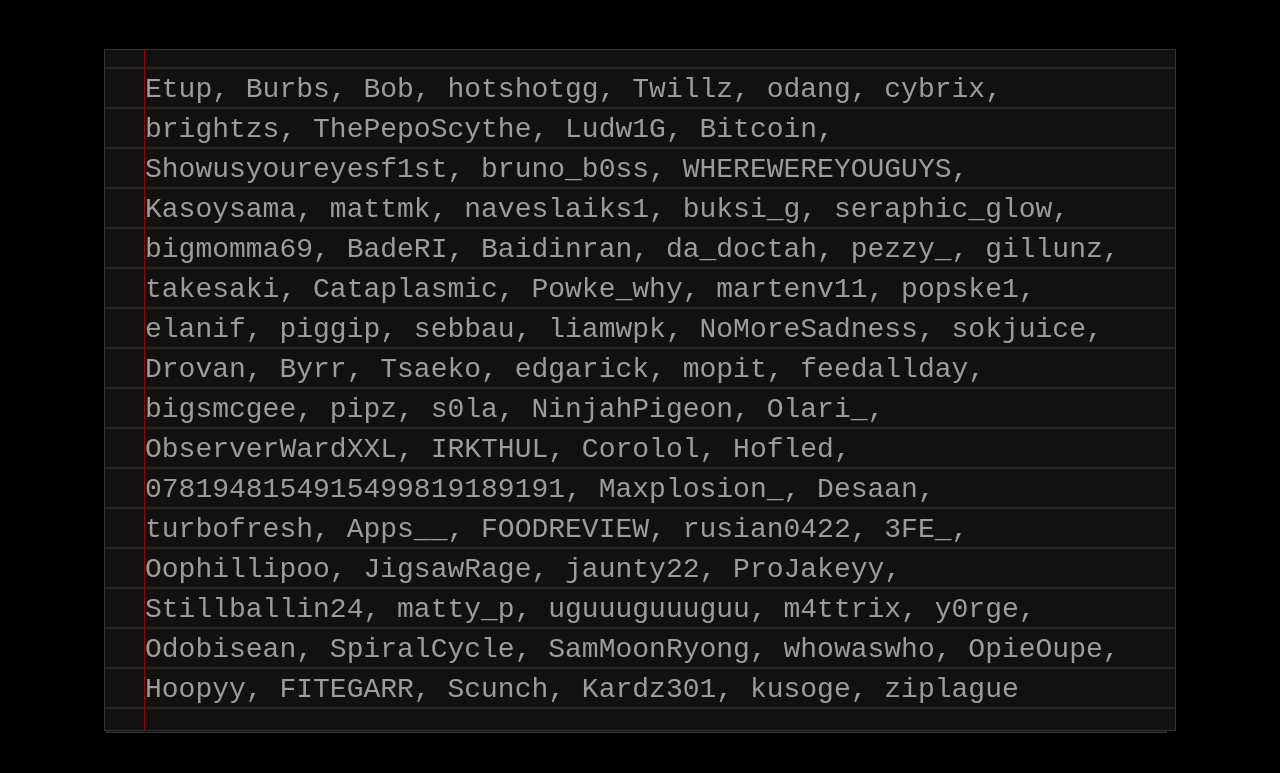
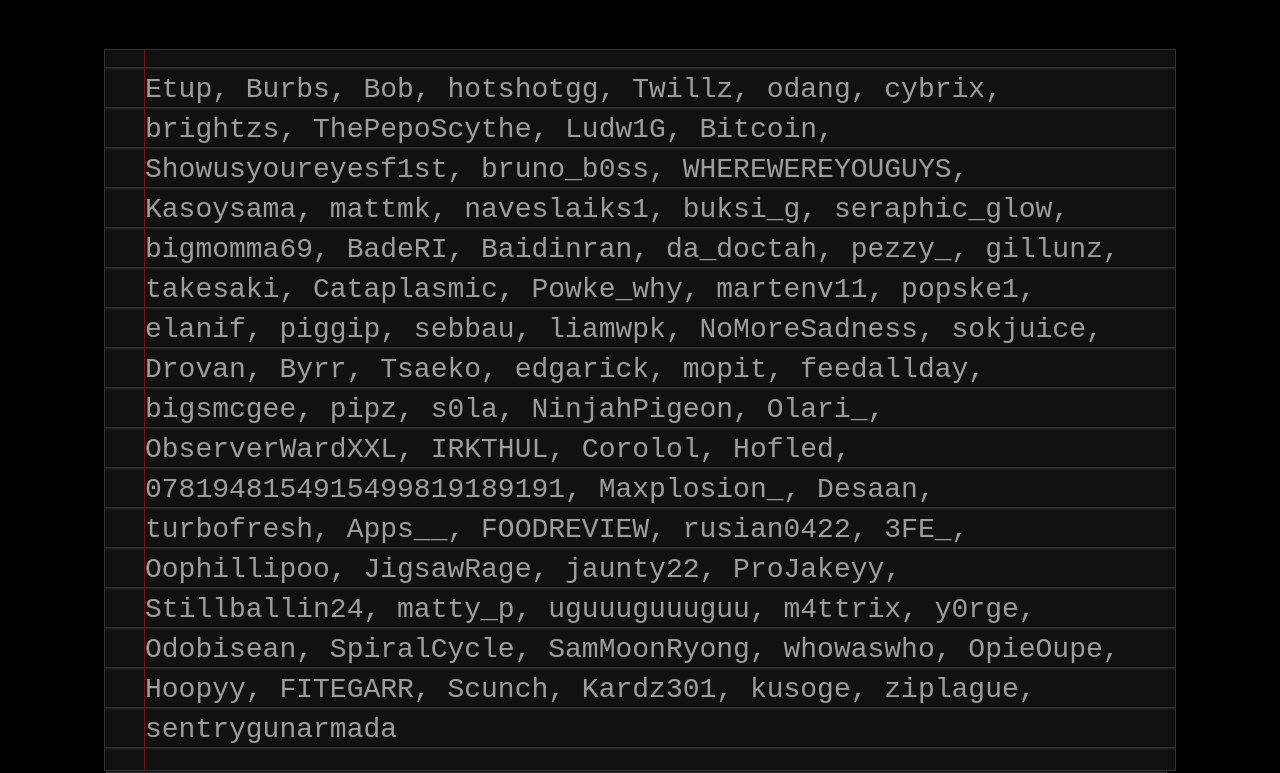
Before and after one commit to ww9/tasty, a plain HTML site: page index.html in a window 1280 px wide. Shown: the part 495-1268 px from the top of the page. Before the commit the page ends 1228 px from the top, so only its background shows below. Drawn offline with Linux system fonts and the light colour scheme.

Commit message:
sentrygunarmada

```diff
--- a/index.html
+++ b/index.html
@@ -83,7 +83,7 @@
 		<img class="banner" src="bg.png" />
 		<div class="paper" contenteditable="true">
 Etup, Burbs, Bob, hotshotgg, Twillz, odang, cybrix, brightzs, ThePepoScythe, Ludw1G, Bitcoin, Showusyoureyesf1st, bruno_b0ss, WHEREWEREYOUGUYS, Kasoysama, mattmk, naveslaiks1, buksi_g, seraphic_glow, bigmomma69, BadeRI, Baidinran, da_doctah, pezzy_, gillunz, takesaki, Cataplasmic, Powke_why, martenv11, popske1, elanif, piggip, sebbau, liamwpk, NoMoreSadness, sokjuice, Drovan, Byrr, Tsaeko, edgarick, mopit, feedallday, bigsmcgee, pipz, s0la, NinjahPigeon, Olari_, ObserverWardXXL, IRKTHUL, Corolol, Hofled, 0781948154915499819189191, Maxplosion_, Desaan, turbofresh, Apps__, FOODREVIEW, rusian0422, 3FE_, Oophillipoo, JigsawRage, jaunty22, ProJakeyy, Stillballin24, matty_p, uguuuguuuguu, m4ttrix, y0rge, Odobisean, SpiralCycle, SamMoonRyong, whowaswho, OpieOupe, Hoopyy, FITEGARR, Scunch,
-Kardz301, kusoge, ziplague</div>
+Kardz301, kusoge, ziplague, sentrygunarmada</div>
 	</div>
 </body>
 
```
